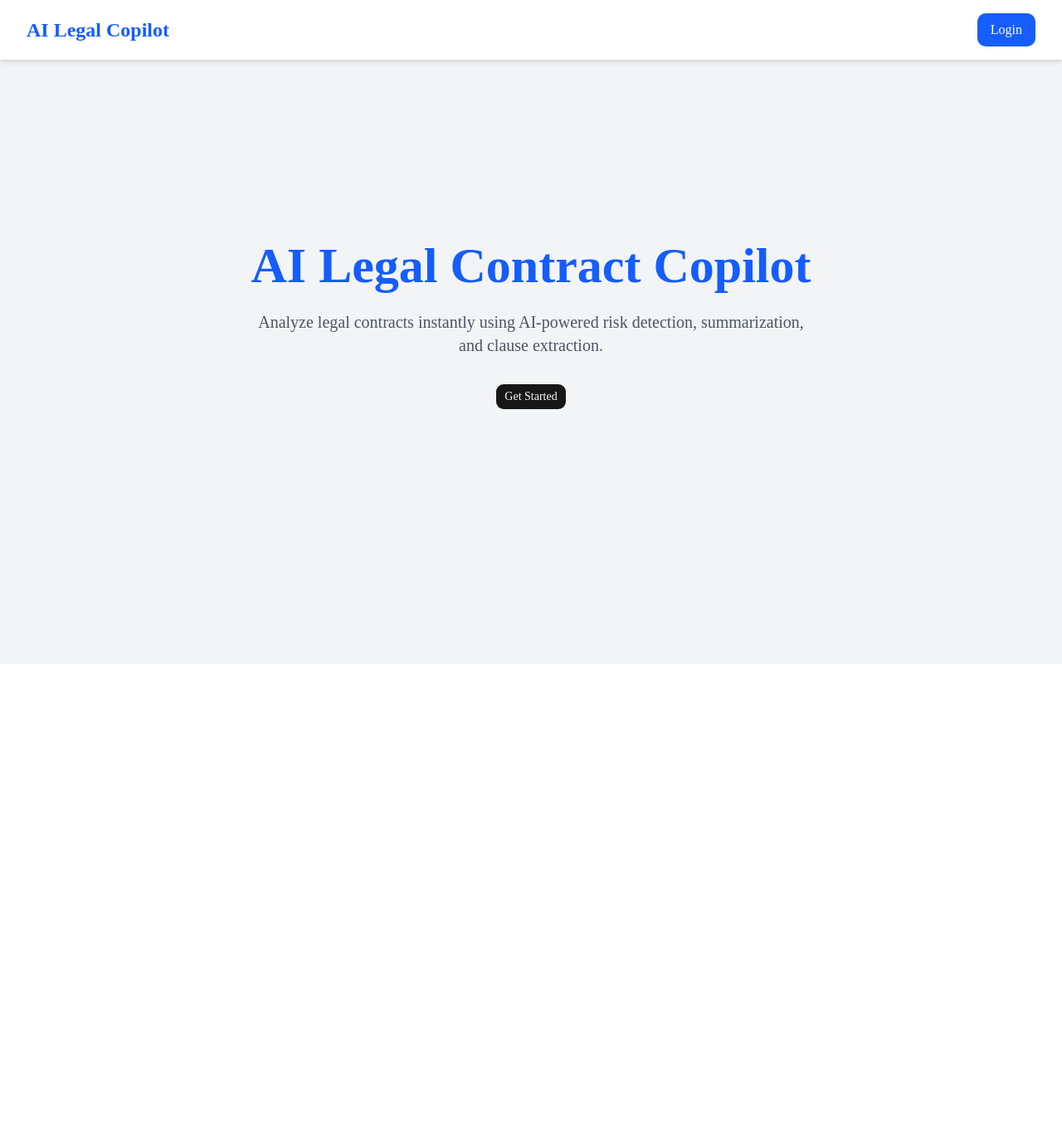
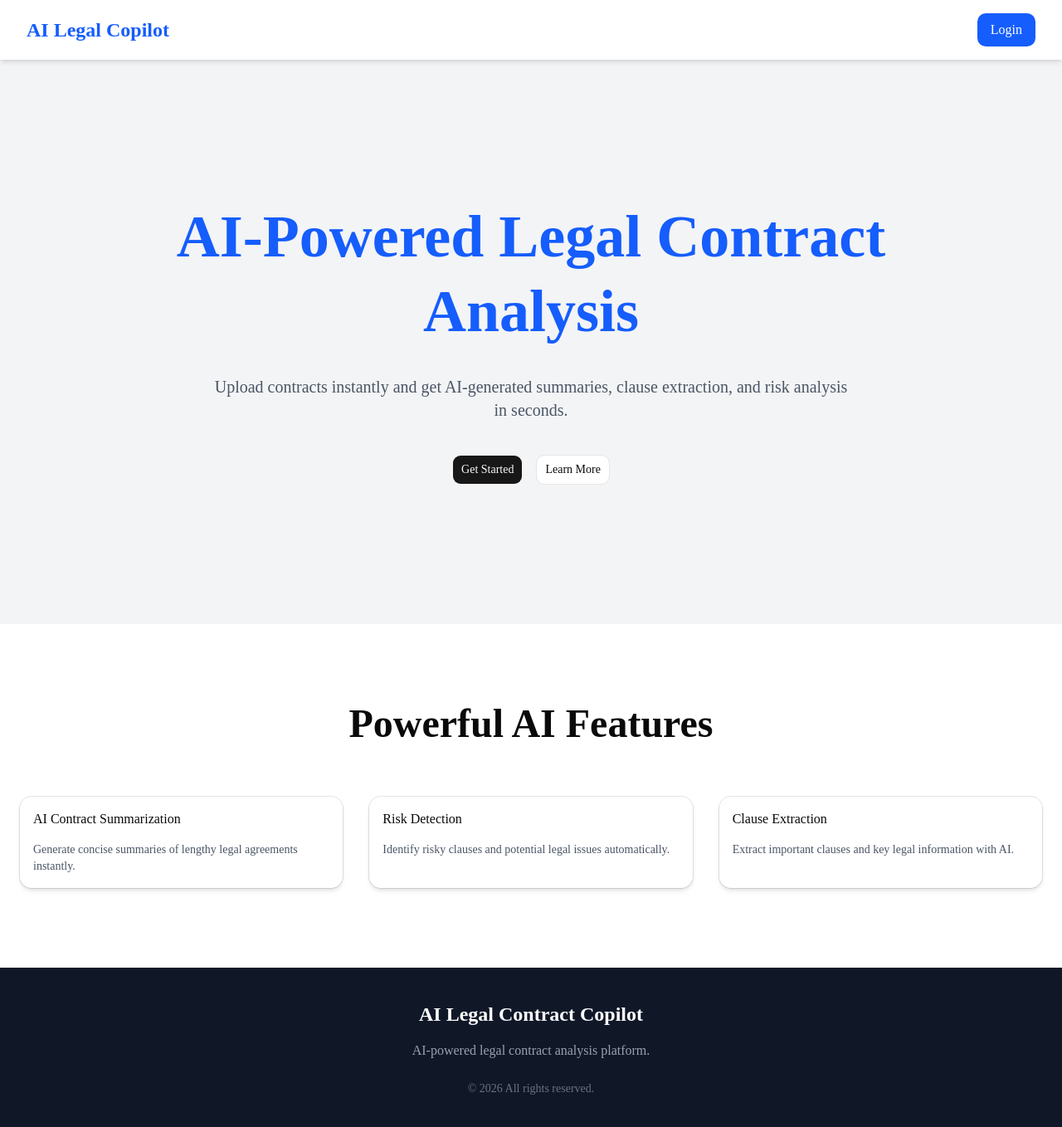
Before and after one commit to boosireddyprasadreddy7/AI-Legal-Contract-Copilot, a Next.js app in the folder frontend/: page / in a window 1280 px wide. Shown: the top 1358 px of the page at 83% size. Before the commit the page ends 800 px from the top, so only its background shows below. Built offline with nearby package versions, Linux system fonts and the light colour scheme.

Commit message:
Built professional landing page sections

```diff
--- a/frontend/app/page.tsx
+++ b/frontend/app/page.tsx
@@ -1,25 +1,18 @@
 import Navbar from "@/components/layout/Navbar"
-import { Button } from "@/components/ui/button"
+import HeroSection from "@/components/common/HeroSection"
+import FeaturesSection from "@/components/common/FeaturesSection"
+import Footer from "@/components/common/Footer"
 
 export default function Home() {
   return (
     <main className="min-h-screen bg-gray-100">
       <Navbar />
 
-      <section className="flex flex-col items-center justify-center h-[80vh] text-center">
-        <h1 className="text-6xl font-bold text-blue-600">
-          AI Legal Contract Copilot
-        </h1>
+      <HeroSection />
 
-        <p className="mt-6 text-xl text-gray-600 max-w-2xl">
-          Analyze legal contracts instantly using AI-powered risk detection,
-          summarization, and clause extraction.
-        </p>
+      <FeaturesSection />
 
-        <Button className="mt-8">
-          Get Started
-        </Button>
-      </section>
+      <Footer />
     </main>
   )
 }
--- /dev/null
+++ b/frontend/components/common/FeaturesSection.tsx
@@ -0,0 +1,52 @@
+import {
+  Card,
+  CardContent,
+  CardHeader,
+  CardTitle,
+} from "@/components/ui/card"
+
+const features = [
+  {
+    title: "AI Contract Summarization",
+    description:
+      "Generate concise summaries of lengthy legal agreements instantly.",
+  },
+  {
+    title: "Risk Detection",
+    description:
+      "Identify risky clauses and potential legal issues automatically.",
+  },
+  {
+    title: "Clause Extraction",
+    description:
+      "Extract important clauses and key legal information with AI.",
+  },
+]
+
+export default function FeaturesSection() {
+  return (
+    <section className="py-24 px-6 bg-white">
+      <div className="max-w-7xl mx-auto">
+        <h2 className="text-5xl font-bold text-center mb-16">
+          Powerful AI Features
+        </h2>
+
+        <div className="grid grid-cols-1 md:grid-cols-3 gap-8">
+          {features.map((feature, index) => (
+            <Card key={index} className="shadow-md">
+              <CardHeader>
+                <CardTitle>{feature.title}</CardTitle>
+              </CardHeader>
+
+              <CardContent>
+                <p className="text-gray-600">
+                  {feature.description}
+                </p>
+              </CardContent>
+            </Card>
+          ))}
+        </div>
+      </div>
+    </section>
+  )
+}
--- /dev/null
+++ b/frontend/components/common/Footer.tsx
@@ -0,0 +1,17 @@
+export default function Footer() {
+  return (
+    <footer className="bg-gray-900 text-white py-10 text-center">
+      <h2 className="text-2xl font-bold">
+        AI Legal Contract Copilot
+      </h2>
+
+      <p className="mt-4 text-gray-400">
+        AI-powered legal contract analysis platform.
+      </p>
+
+      <p className="mt-6 text-sm text-gray-500">
+        © 2026 All rights reserved.
+      </p>
+    </footer>
+  )
+}
--- /dev/null
+++ b/frontend/components/common/HeroSection.tsx
@@ -0,0 +1,26 @@
+import { Button } from "@/components/ui/button"
+
+export default function HeroSection() {
+  return (
+    <section className="flex flex-col items-center justify-center text-center h-[85vh] px-6">
+      <h1 className="text-6xl md:text-7xl font-bold text-blue-600 max-w-5xl leading-tight">
+        AI-Powered Legal Contract Analysis
+      </h1>
+
+      <p className="mt-8 text-xl text-gray-600 max-w-3xl">
+        Upload contracts instantly and get AI-generated summaries,
+        clause extraction, and risk analysis in seconds.
+      </p>
+
+      <div className="mt-10 flex gap-4">
+        <Button size="lg">
+          Get Started
+        </Button>
+
+        <Button variant="outline" size="lg">
+          Learn More
+        </Button>
+      </div>
+    </section>
+  )
+}
```
